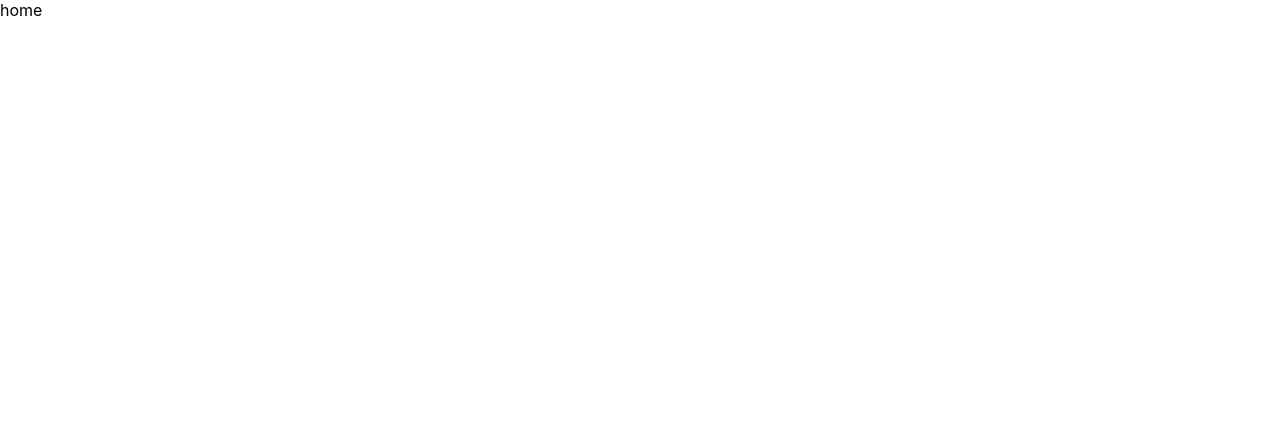
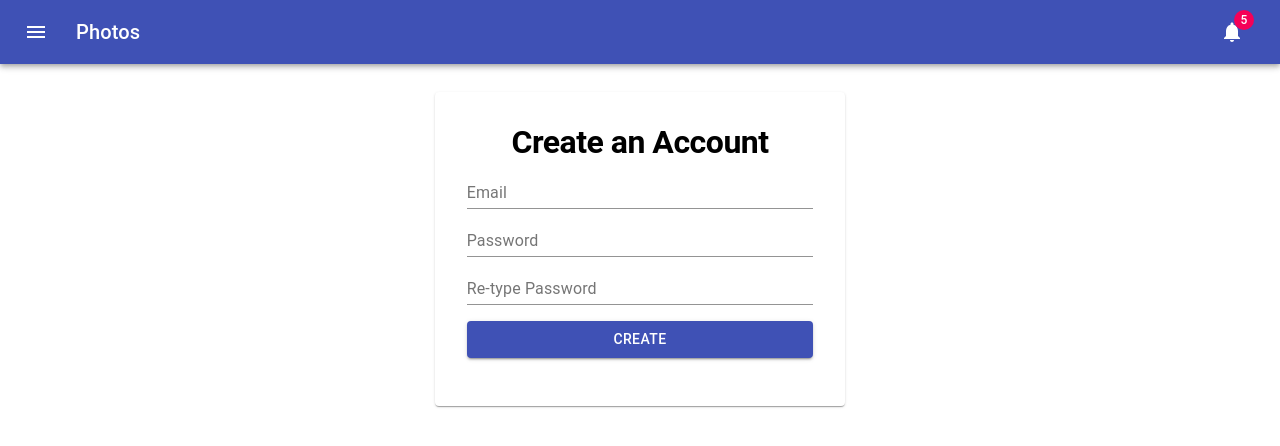
Before and after one commit to im-not-io/female-coders-network, a React (Create React App) app: page /create-account in a window 1280 px wide. Shown: the top 446 px of the page. Built offline with nearby package versions, Linux system fonts and the light colour scheme.

Commit message:
Create account page added

```diff
--- a/src/App.js
+++ b/src/App.js
@@ -7,6 +7,7 @@ import Button from '@material-ui/core/Button';
 import IconButton from '@material-ui/core/IconButton';
 import MenuIcon from '@material-ui/icons/Menu';
 import LoginPage from './pages/LoginPage';
+import CreateAccountPage from './pages/CreateAccountPage';
 import SearchForTeammatesPage from './pages/SearchForTeammatesPage';
 import { createMuiTheme, ThemeProvider } from '@material-ui/core/styles';
 import firebase from 'firebase/app';
@@ -30,7 +31,11 @@ const firebaseConfig = {
   measurementId: "G-2J014V96VG"
 };
 
-firebase.initializeApp(firebaseConfig);
+if (!firebase.apps.length) {
+  firebase.initializeApp(firebaseConfig);
+}else {
+  firebase.app(); // if already initialized, use that one
+}
 
 const theme = createMuiTheme({
   typography: {
@@ -52,6 +57,9 @@ function App() {
           <Route path="/login/">
             <LoginPage />
           </Route>
+          <Route path="/create-account/">
+            <CreateAccountPage />
+          </Route>
           <Route path="/search-for-teammates">
             <SearchForTeammatesPage />
           </Route>
--- /dev/null
+++ b/src/pages/CreateAccountPage.js
@@ -0,0 +1,108 @@
+import React from 'react';
+import { makeStyles } from '@material-ui/core/styles';
+import NavBar from '../components/NavBar';
+import Paper from '@material-ui/core/Paper';
+import Grid from '@material-ui/core/Grid';
+import Typography from '@material-ui/core/Typography';
+import TextField from '@material-ui/core/TextField';
+import Button from '@material-ui/core/Button';
+import firebase from 'firebase/app';
+import 'firebase/auth';
+import Alert from '@material-ui/lab/Alert';
+import Collapse from '@material-ui/core/Collapse';
+import { useHistory } from "react-router-dom";
+
+
+const useStyles = makeStyles((theme) => ({
+  root: {
+    flexGrow: 1,
+  },
+  paper: {
+    padding: theme.spacing(4),
+    textAlign: 'center',
+    color: theme.palette.text.secondary,
+  },
+  grid: {
+    marginTop: theme.spacing(2)
+  },
+  button: {
+    marginTop: theme.spacing(2)
+  },
+  alert: {
+    textAlign: 'left !important'
+  }
+}));
+
+
+export default function CreateAccountPage() {
+  const [anchorEl, setAnchorEl] = React.useState(null);
+  const [errorMessage, setErrorMessage] = React.useState('');
+  const [open, setOpen] = React.useState(false);
+  const buttonId = 'createAccountButton';
+  const history = useHistory();
+  function createAccount() {
+    firebase.auth().signOut();
+    const email = 'hekar32151@sumwan.com';
+    const password = 'testPassword';
+    setAnchorEl(document.getElementById(buttonId));
+    firebase.auth().createUserWithEmailAndPassword(email, password)
+      .then((userCredential) => {
+        var user = userCredential.user;
+        console.log(user)
+        history.push("/home");
+      })
+      .catch((error) => {
+        var errorCode = error.code;
+        var errorMessage = error.message;
+        setErrorMessage(errorMessage);
+        setOpen(true);
+      });
+  }
+  const classes = useStyles();
+  return (
+    <div>
+      <NavBar />
+      <Grid container spacing={3} className={classes.grid} justify="center">
+        <Grid item xs={4}>
+          <Paper className={classes.paper}>
+            <Typography variant="h1" component="h1">
+              Create an Account
+          </Typography>
+            <Grid container item xs={12} justify="center">
+              <Grid item xs={12}>
+                <TextField label='Email' fullWidth />
+              </Grid>
+            </Grid>
+            <Grid container item xs={12} justify="center">
+              <Grid item xs={12}>
+                <TextField label='Password' fullWidth />
+              </Grid>
+            </Grid>
+            <Grid container item xs={12} justify="center">
+              <Grid item xs={12}>
+                <TextField label='Re-type Password' fullWidth />
+              </Grid>
+            </Grid>
+            <Grid container item xs={12} justify="center">
+              <Grid item xs={12} className={classes.button}>
+                <Button id={buttonId} variant="contained" color="primary" fullWidth onClick={createAccount} >
+                  Create
+                </Button>
+              </Grid>
+              <Grid item xs={12} className={classes.button}>
+                <Collapse in={open}>
+                  <Alert
+                    severity="error"
+                  ><Typography component='div' variant="body1" className={classes.alert}>
+                      {errorMessage}
+                  </Typography></Alert>
+                </Collapse>
+              </Grid>
+            </Grid>
+          </Paper>
+        </Grid>
+      </Grid>
+    </div>
+
+  );
+}
```
